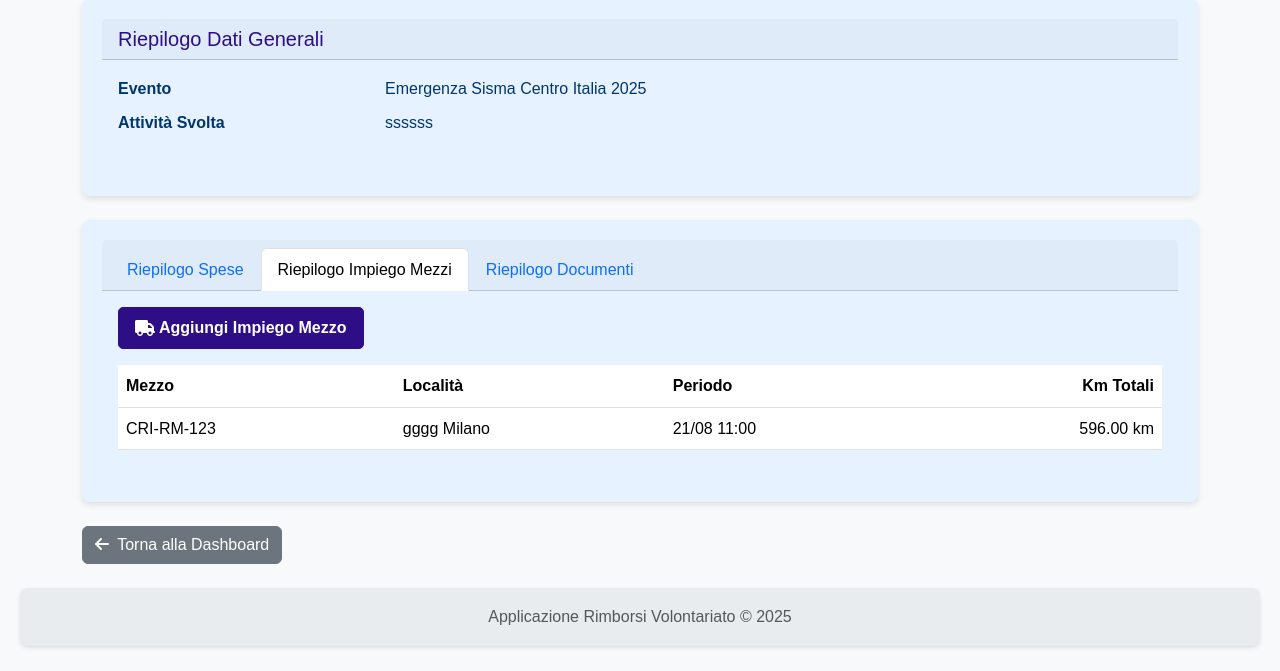
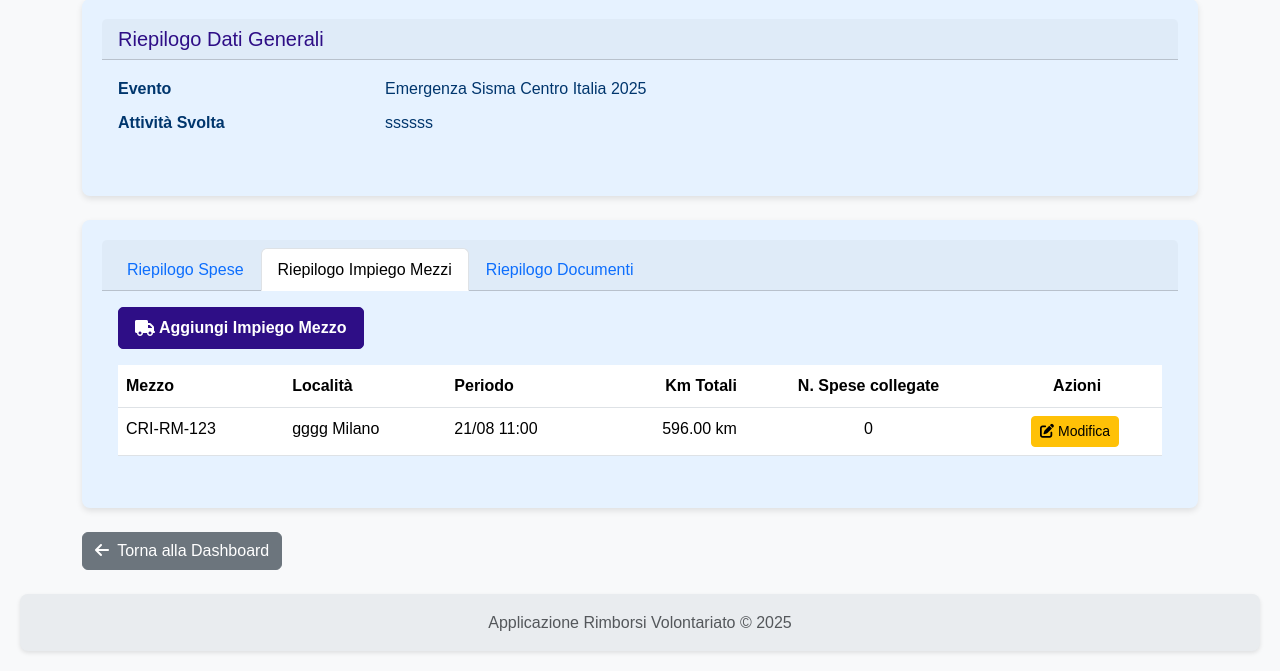
Before and after one commit to DanielePivetti/Rimborsi, a Flask app: page /richiesta/dettaglio/4 in a window 1280 px wide, after a click on "Riepilogo Impiego Mezzi". Shown: the part 213-884 px from the top of the page. Before the commit the page ends 861 px from the top, so only its background shows below. Run offline with Flask 3, Linux system fonts and the light colour scheme; a user stored in the database is signed in; some libraries are stand-ins or nearby versions.

Commit message:
Aggiunta spese impiego mezzi e gestione documenti completa con allegati e trasmissione finale e dashboard intelligente su stato in bozza e gestione istruttoria e approvazione massiva e modale documenti con approvazione e verifica importi e giustificativi massiva. Ripristino e adeguamento dashboard ADMIN e registrazione e controllo, nuova pagina index e  controllo importo su tipi giustificativi Modifica ImpiegoMezzo, Modifica Cancella Spese

```diff
--- a/rimborsi/models.py
+++ b/rimborsi/models.py
@@ -154,4 +154,4 @@ class ImpiegoMezzoAttrezzatura(db.Model):
     richiesta_id = db.Column(db.Integer, db.ForeignKey('richiesta.id'), nullable=False)
     mezzo_attrezzatura_id = db.Column(db.Integer, db.ForeignKey('mezzo_attrezzatura.id'), nullable=False)
    # spesa_id = db.Column(db.Integer, db.ForeignKey('spesa.id'), unique=True, nullable=True)
-    spese = db.relationship('Spesa', backref='impiego', lazy=True)
+    spese = db.relationship('Spesa', backref='impiego', lazy='dynamic')
--- a/rimborsi/richiesta/routes.py
+++ b/rimborsi/richiesta/routes.py
@@ -2,6 +2,8 @@ from flask import Blueprint, render_template, redirect, url_for, flash
 from flask_login import login_required, current_user
 from rimborsi.models import db, Evento, Richiesta, Organizzazione, Spesa, MezzoAttrezzatura, ImpiegoMezzoAttrezzatura, DocumentoSpesa
 from .forms import RichiestaForm, SpesaForm, ImpiegoMezzoForm, DocumentoSpesaForm
+import os
+from flask import send_from_directory, abort # import sicuro per i file
 
 richiesta_bp = Blueprint('richiesta', __name__,
                          template_folder='templates',
@@ -87,11 +89,62 @@ def crea_impiego(richiesta_id):
     return render_template('richiesta/crea_modifica_impiego.html',
                            form=form, richiesta=richiesta, titolo="Aggiungi Impiego")
 
-# Aggiungeremo 'modifica_impiego' e 'cancella_impiego' quando serviranno
+#   Rotta 'modifica_impiego'
 
+@richiesta_bp.route('/<int:richiesta_id>/impieghi/<int:impiego_id>/modifica', methods=['GET', 'POST'])
+@login_required
+def modifica_impiego(richiesta_id, impiego_id):
+    # Recupera l'impiego specifico da modificare o restituisce un errore 404
+    impiego = ImpiegoMezzoAttrezzatura.query.get_or_404(impiego_id)
+    richiesta = Richiesta.query.get_or_404(richiesta_id)
 
+    # Popola il form con i dati dell'oggetto 'impiego' esistente
+    form = ImpiegoMezzoForm(obj=impiego, organizzazione_id=richiesta.organizzazione_id)
 
-# Rotte per le spese
+    if form.validate_on_submit():
+        # Invece di creare una nuova istanza, aggiorniamo l'oggetto 'impiego'
+        # recuperato all'inizio con i nuovi dati validati del form.
+        impiego.mezzo_attrezzatura_id = form.mezzo_attrezzatura.data.id
+        impiego.localita_impiego = form.localita_impiego.data
+        impiego.data_ora_inizio_impiego = form.data_ora_inizio_impiego.data
+        impiego.data_ora_fine_impiego = form.data_ora_fine_impiego.data
+        impiego.km_partenza = form.km_partenza.data
+        impiego.km_arrivo = form.km_arrivo.data
+
+        # Non serve fare db.session.add(), perché l'oggetto è già tracciato da SQLAlchemy
+        db.session.commit()
+
+        flash('Impiego mezzo modificato con successo.', 'success')
+        return redirect(url_for('richiesta.dettaglio_richiesta', richiesta_id=richiesta.id))
+
+    # Per la richiesta GET, il form sarà già popolato con i dati esistenti
+    return render_template('richiesta/crea_modifica_impiego.html',
+                           form=form,
+                           richiesta=richiesta,
+                           titolo="Modifica Impiego",
+                           impiego=impiego) # Passiamo anche l'impiego al template
+
+#
+# Rotta cancella_impiego
+
+@richiesta_bp.route('/<int:richiesta_id>/impieghi/<int:impiego_id>/cancella', methods=['POST'])
+@login_required
+def cancella_impiego(richiesta_id, impiego_id):
+    impiego = ImpiegoMezzoAttrezzatura.query.get_or_404(impiego_id)
+
+    # Il controllo ora funziona perché 'impiego.spese' esiste grazie alla relazione.
+    # .count() è disponibile grazie a lazy='dynamic'.
+    if impiego.spese.count() > 0:
+        flash('Non puoi cancellare questo impiego perché è associato a una o più spese.', 'danger')
+        return redirect(url_for('richiesta.dettaglio_richiesta', richiesta_id=richiesta_id))
+
+    db.session.delete(impiego)
+    db.session.commit()
+
+    flash('Impiego mezzo cancellato con successo.', 'success')
+    return redirect(url_for('richiesta.dettaglio_richiesta', richiesta_id=richiesta_id))# Rotte per le spese
+
+# Rotta per spesa
 
 @richiesta_bp.route('/<int:richiesta_id>/spese/crea', methods=['GET', 'POST'])
 @login_required
@@ -124,13 +177,64 @@ def crea_spesa(richiesta_id):
 
 # Aggiungeremo 'modifica_spesa' e 'cancella_spesa' quando serviranno
 
-# In rimborsi/richieste/routes.py
+@richiesta_bp.route('/<int:richiesta_id>/spese/<int:spesa_id>/modifica', methods=['GET', 'POST'])
+@login_required
+def modifica_spesa(richiesta_id, spesa_id):
+    # Recupera gli oggetti esistenti o restituisce un errore 404
+    spesa = Spesa.query.get_or_404(spesa_id)
+    richiesta = Richiesta.query.get_or_404(richiesta_id)
 
-# Assicurati di importare i modelli e form necessari
-from rimborsi.models import Spesa, DocumentoSpesa
-from .forms import DocumentoSpesaForm
+    # Popola il form con i dati della spesa esistente
+    form = SpesaForm(obj=spesa, richiesta_id=richiesta_id)
 
-# ... (le altre tue rotte) ...
+    if form.validate_on_submit():
+        # Aggiorna l'oggetto 'spesa' con i nuovi dati del form
+        spesa.categoria = form.categoria.data
+        spesa.data_spesa = form.data_spesa.data
+        spesa.descrizione_spesa = form.descrizione_spesa.data
+        spesa.importo_richiesto = form.importo_richiesto.data
+
+        # Gestisce il collegamento con l'impiego
+        impiego_selezionato = form.impiego.data
+        if impiego_selezionato:
+            # Associa la spesa all'impiego selezionato
+            spesa.impiego_id = impiego_selezionato.id
+        else:
+            # Rimuove l'associazione se nessun impiego è selezionato
+            spesa.impiego_id = None
+
+        db.session.commit()
+        flash('Spesa modificata con successo!', 'success')
+        return redirect(url_for('richiesta.dettaglio_richiesta', richiesta_id=richiesta.id))
+
+    # Al primo caricamento (GET), il template mostrerà il form pre-compilato
+    return render_template('richiesta/crea_modifica_spesa.html',
+                           form=form,
+                           richiesta=richiesta,
+                           titolo="Modifica Spesa")
+
+# ... Cancella spesa
+
+@richiesta_bp.route('/<int:richiesta_id>/spese/<int:spesa_id>/cancella', methods=['POST'])
+@login_required
+def cancella_spesa(richiesta_id, spesa_id):
+    spesa = Spesa.query.get_or_404(spesa_id)
+
+    # --- CONTROLLO DOCUMENTI ALLEGATI ---
+    # Grazie alla relazione 'documenti' nel modello Spesa, possiamo verificare
+    # se la lista di documenti associati non è vuota.
+    if spesa.documenti:
+        flash('Non puoi cancellare la spesa perché ha dei documenti allegati. Rimuovi prima i documenti.', 'danger')
+        return redirect(url_for('richiesta.dettaglio_richiesta', richiesta_id=richiesta_id))
+
+    # Se non ci sono documenti, procedi con la cancellazione
+    db.session.delete(spesa)
+    db.session.commit()
+
+    flash('Spesa cancellata con successo.', 'success')
+    return redirect(url_for('richiesta.dettaglio_richiesta', richiesta_id=richiesta_id))
+
+
 
 # Rotta per la pagina di gestione dei documenti di una spesa
 @richiesta_bp.route('/spese/<int:spesa_id>/documenti', methods=['GET'])
@@ -265,8 +369,11 @@ def download_documento(documento_id):
     richiesta = spesa.richiesta
 
     # Solo gli utenti autorizzati possono accedere
-    if current_user.role not in ['admin', 'istruttore'] and richiesta.organizzazione.id != current_user.organizzazione_id:
-        abort(403)  # Forbidden
+    if current_user.role not in ['admin', 'istruttore']:
+        # Prendi tutti gli ID delle organizzazioni dell'utente
+        user_org_ids = [org.id for org in current_user.organizzazioni]
+        if richiesta.organizzazione.id not in user_org_ids:
+            abort(403)  # Forbidden
 
     if not documento.nome_file:
         flash("Nessun file disponibile per questo documento.", "warning")
--- a/rimborsi/templates/richiesta/dettaglio_richiesta.html
+++ b/rimborsi/templates/richiesta/dettaglio_richiesta.html
@@ -77,9 +77,17 @@
                                 <td>{{ spesa.descrizione_spesa }}</td>
                                 <td class="text-end">&euro; {{ "%.2f"|format(spesa.importo_richiesto) }}</td>
                                 <td class="text-center">
-                                    <a href="{{ url_for('richiesta.lista_documenti', spesa_id=spesa.id) }}" class="btn btn-info btn-sm">
-                                        <i class="fas fa-file-alt"></i>
-                                    </a>
+                                     <a href="{{ url_for('richiesta.lista_documenti', spesa_id=spesa.id) }}" class="btn btn-info btn-sm" title="Gestisci documenti">
+                                         <i class="fas fa-file-alt"></i>
+                                      </a>
+                                       <a href="{{ url_for('richiesta.modifica_spesa', richiesta_id=richiesta.id, spesa_id=spesa.id) }}" class="btn btn-warning btn-sm" title="Modifica spesa">
+                                            <i class="fas fa-edit"></i>
+                                       </a>
+                                        <form action="{{ url_for('richiesta.cancella_spesa', richiesta_id=richiesta.id, spesa_id=spesa.id) }}" method="POST" style="display:inline;">
+                                            <button type="submit" class="btn btn-danger btn-sm" title="Cancella spesa" onclick="return confirm('Sei sicuro di voler cancellare questa spesa?');">
+                                                <i class="fas fa-trash-alt"></i>
+                                            </button>
+                                        </form>
                                 </td>
                             </tr>
                             {% else %}
@@ -102,6 +110,8 @@
                                 <th>Località</th>
                                 <th>Periodo</th>
                                 <th class="text-end">Km Totali</th>
+                                <th class="text-center">N. Spese collegate</th>  {# Nuova colonna #}
+                                <th class="text-center">Azioni</th>  {# Nuova colonna #}
                             </tr>
                         </thead>
                         <tbody>
@@ -113,8 +123,28 @@
                                 <td class="text-end">
                                     {{ "%.2f"|format(impiego.km_totali) if impiego.km_totali else 'N/A' }} km
                                 </td>
-                            </tr>
-                            {% else %}
+                                <td class="text-center">
+                                        {{
+                                            richiesta.spese
+                                            | selectattr('impiego_id', 'equalto', impiego.id)
+                                            | list
+                                            | length
+                                        }}
+                                </td>
+                                <td class="text-center">
+                                   <a href="{{ url_for('richiesta.modifica_impiego', richiesta_id=richiesta.id, impiego_id=impiego.id) }}" class="btn btn-sm btn-warning me-1">
+                                    <i class="fas fa-edit"></i> Modifica
+                                    </a>
+                                    {#
+                                <form action="{{ url_for('richiesta.cancella_impiego', richiesta_id=richiesta.id, impiego_id=impiego.id) }}" method="POST" style="display:inline;">
+                                    <button type="submit" class="btn btn-sm btn-danger" onclick="return confirm('Sei sicuro di voler cancellare questo impiego?');">
+                                    <i class="fas fa-trash-alt"></i> Cancella
+                                     </button>
+                                </form>
+                                #}
+                                </td>
+                             </tr>
+                             {% else %}
                             <tr><td colspan="3" class="text-center text-muted">Nessun impiego registrato.</td></tr>
                             {% endfor %}
                         </tbody>
```
Also changed, not shown: rimborsi/templates/richiesta/lista_documenti.html (+7 -2 lines), instance/rimborsi.db.
